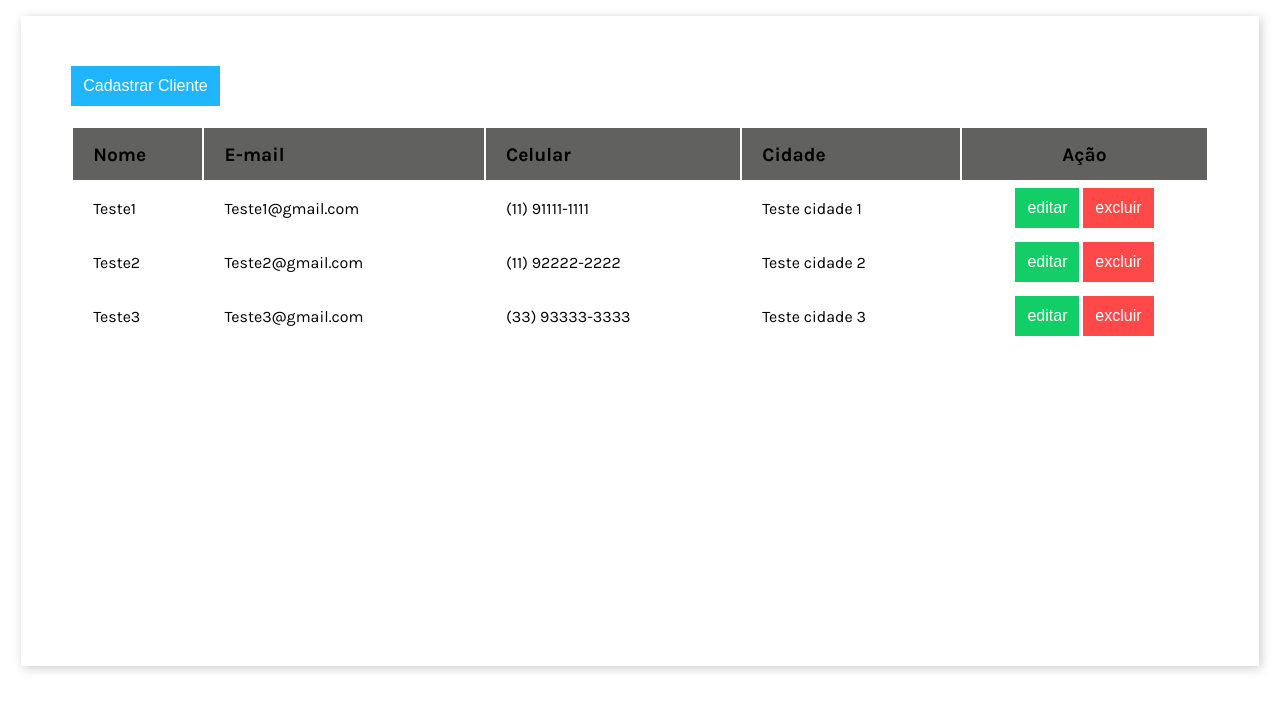
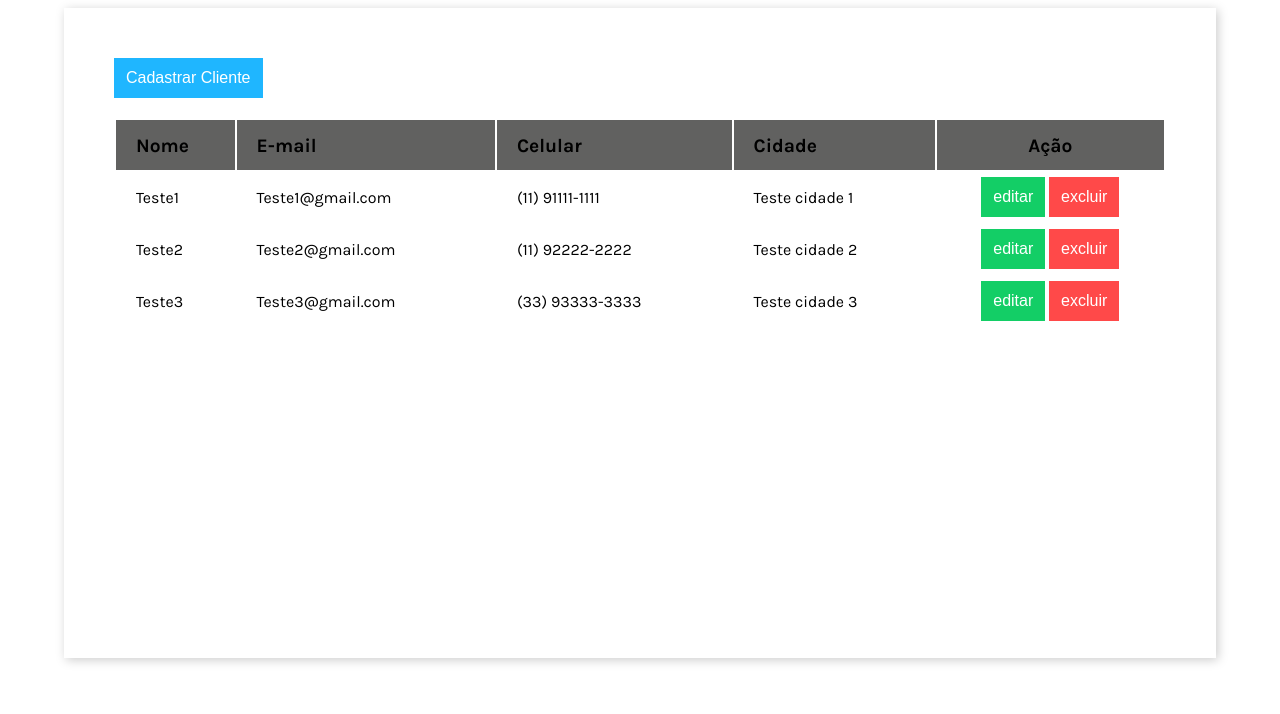
Before and after one commit to Andersonlima21/CRUD1-HTML-CSS-JavaScript, a plain HTML site: page index.html in a window 1280 px wide. Shown: the part 102-816 px from the top of the page. Drawn offline with Linux system fonts and the light colour scheme.

Commit message:
Segundo Commit

```diff
--- a/css/main.css
+++ b/css/main.css
@@ -1,9 +1,15 @@
+*{
+    padding: 0;
+    margin: 0;
+    box-sizing: border-box;
+}
+
 :root{
     --primary-color: #616160;
     --secundary-color: #FFF1CC;
     --shadow-color: #CCC;
     --text-color: #FFF;
-}
+} /* Declarando algumas cores que vou utilizar */
 
 body{
     min-height: 100vh;
--- a/index.html
+++ b/index.html
@@ -10,7 +10,7 @@
     <link rel="stylesheet" href="css/button.css">
     <link rel="stylesheet" href="css/records.css">
     <link rel="stylesheet" href="css/modal.css">
-    <script src="main.js" defer></script>
+
 
     <title>CRUD Web 1</title>
 
@@ -86,4 +86,5 @@
         </div>
     </main>
 </body>
+        <script src="main.js" defer></script>
 </html>
--- /dev/null
+++ b/main.js
@@ -0,0 +1,15 @@
+//Adiciona classe active ao meu modal quando o OpenModal for chamado
+const openModal = () => document.getElementById('modal')
+    .classList.add('active')
+
+//Retira a classe active quando o closeModal for chamado
+const closeModal = () => document.getElementById('modal')
+    .classList.remove('active')
+
+//Botão cadastrar cliente espera o evento de click para executar o openModal
+document.getElementById('cadastrarCliente')
+    .addEventListener('click', openModal)
+
+//modalClose é o meu botão "X" para fechar a janela, aqui o botão irá esperar o click para executar a função do closeModal
+document.getElementById('modalClose')
+    .addEventListener('click', closeModal)
```
Also changed, not shown: 1 other file.
